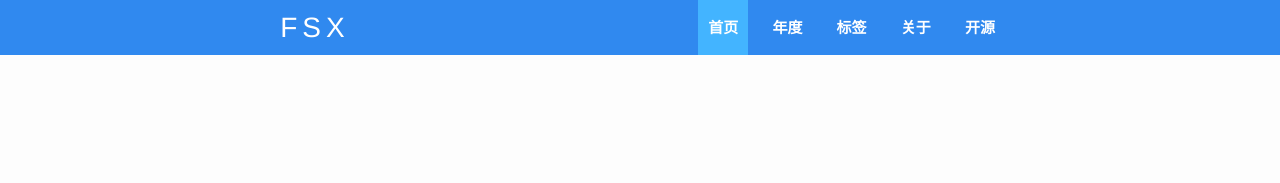
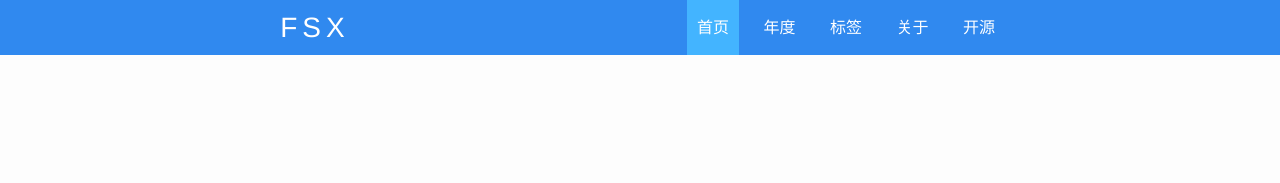
Before and after one commit to xtd420/Haonancx.github.io, a Jekyll site: the page built from index.html, in a window 1280 px wide. Shown: the top 183 px of the page. Built offline with Jekyll 4.4.1, drawn with Linux system fonts in a browser that asks for light colours; nearby versions of some CDN libraries; Markdown is read by kramdown in place of the engine named in the settings; the list of posts is cut into pages by our own code; comment, search, counter and statistics services are not loaded.

Commit message:
导航字体调整

```diff
--- a/_sass/_layout.scss
+++ b/_sass/_layout.scss
@@ -64,8 +64,7 @@ border-radius: 1px;
 margin-top: 4px;
 }
 .nav {
-font-size: 15px;
-font-weight: 600;
+font-size: 16px;
 margin: 0 auto;
 text-align: center;
 float: right;
```
